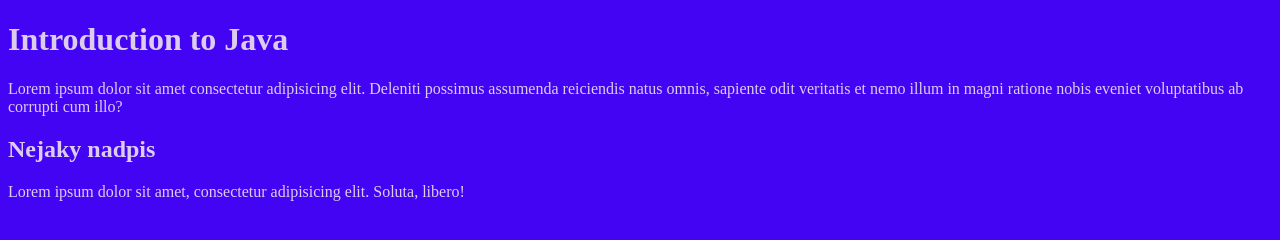
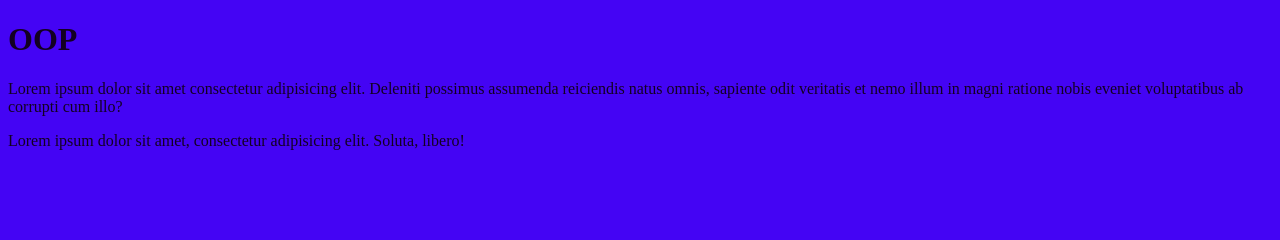
Before and after one commit to smartyacademy-student/git-demo, a plain HTML site: page index.html in a window 1280 px wide. Drawn offline with Linux system fonts and the light colour scheme.

Commit message:
Drobne upravy FE

```diff
--- a/app.css
+++ b/app.css
@@ -1,4 +1,4 @@
 body {
   background-color: rgb(68, 4, 244);
-  color: rgba(244, 237, 237, 0.863);
+  color: rgba(12, 0, 0, 0.863);
 }
--- a/app.js
+++ b/app.js
@@ -1 +1,2 @@
 console.log('hello java')
+console.log('hello java')
--- a/index.html
+++ b/index.html
@@ -8,13 +8,13 @@
     <title>Git Demo</title>
   </head>
   <body>
-    <h1>Introduction to Java</h1>
+    <h1>OOP</h1>
     <p>
       Lorem ipsum dolor sit amet consectetur adipisicing elit. Deleniti possimus
       assumenda reiciendis natus omnis, sapiente odit veritatis et nemo illum in
       magni ratione nobis eveniet voluptatibus ab corrupti cum illo?
     </p>
-    <h2>Nejaky nadpis</h2>
+
     <p>
       Lorem ipsum dolor sit amet, consectetur adipisicing elit. Soluta, libero!
     </p>
```
